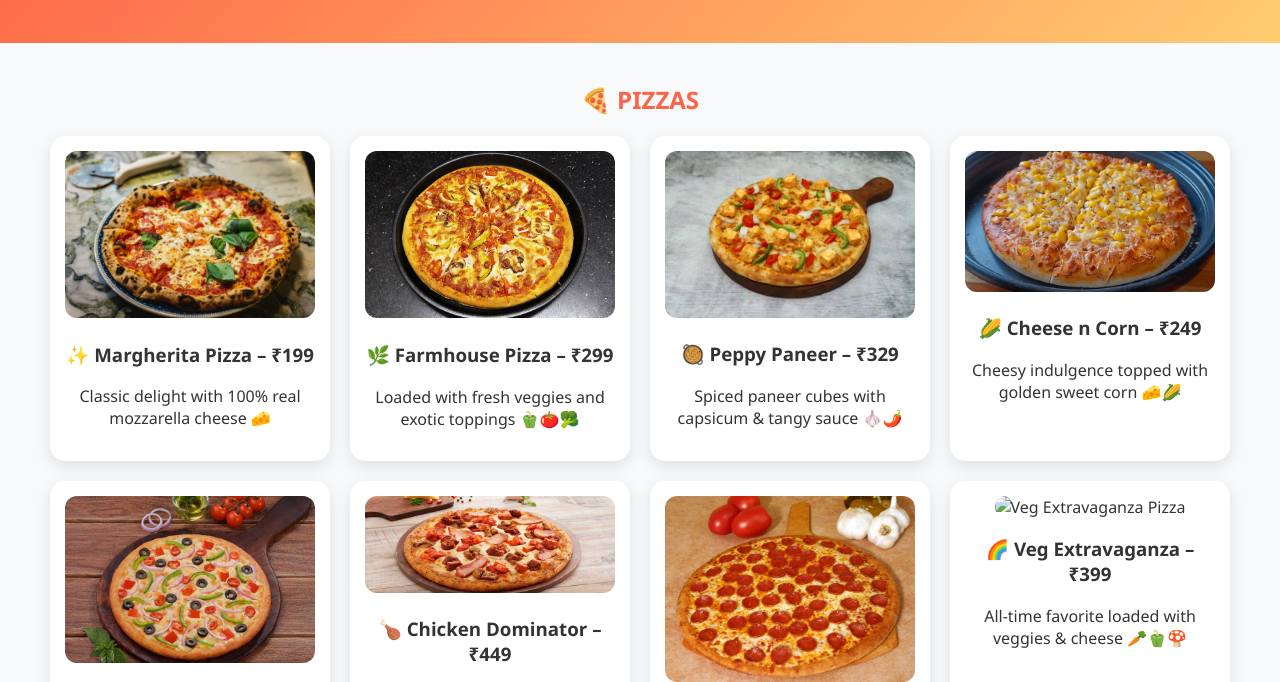
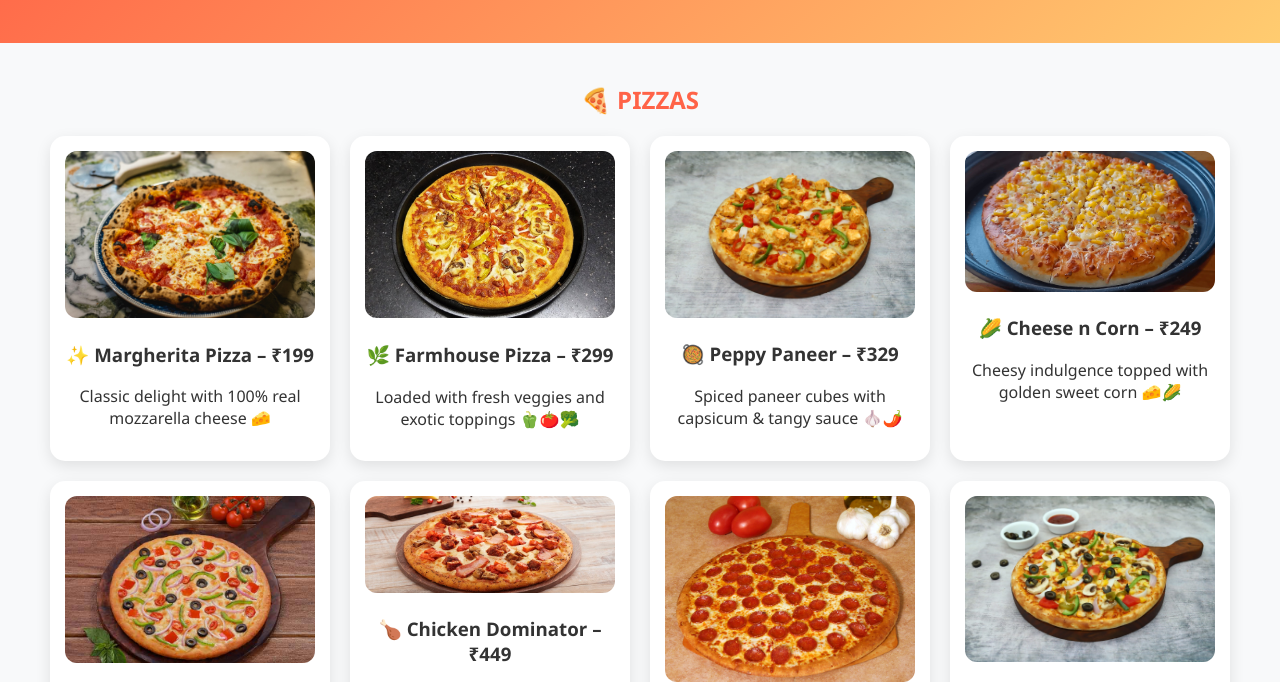
Before and after one commit to Pushpenderrathore/restaurant, a plain HTML site: page index.html in a window 1280 px wide. Shown: the part 126-808 px from the top of the page. Drawn offline with Linux system fonts and the light colour scheme.

Commit message:
modified

```diff
--- a/index.html
+++ b/index.html
@@ -51,7 +51,7 @@
         <p>Classic American-style pepperoni with mozzarella 🧀🍖</p>
       </div>
       <div class="card">
-        <img src="assets/veg-extravaganza.jpg" alt="Veg Extravaganza Pizza">
+        <img src="assets/original-954413658.jpg" alt="Veg Extravaganza Pizza">
         <h3>🌈 Veg Extravaganza – ₹399</h3>
         <p>All-time favorite loaded with veggies & cheese 🥕🫑🍄</p>
       </div>
```
Also changed, not shown: assets/original-954413658.jpg (added).
